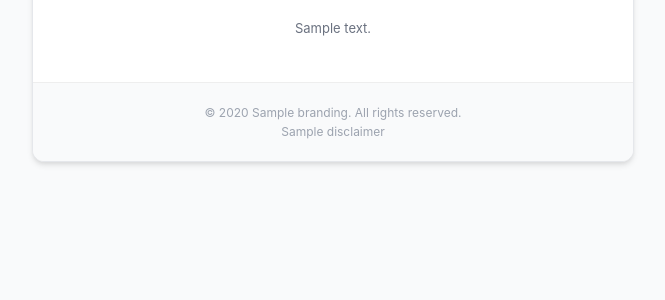
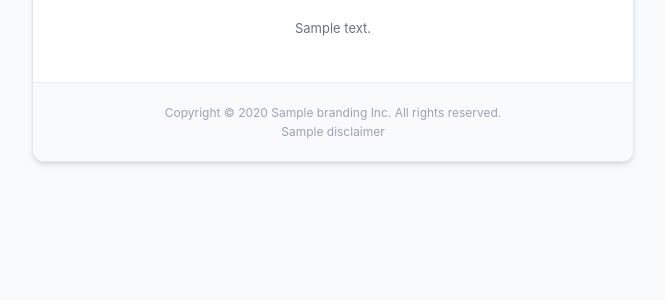
Before and after one commit to loickadjiwanou/logforge-backend, a Python web app: template templates/smtp_test.html in a window 1280 px wide. Shown: the part 396-696 px from the top of the page, without its empty margins (307-972 px from the left). Run offline with Jinja, Linux system fonts and the light colour scheme; the template is opened without the code that fills it: most values are stand-ins (such as "Sample title", 1, 10 or a date in 2020); grey boxes marked "Sample" are stand-in pictures.

Commit message:
style: update email footer copyright text to include Inc. suffix

```diff
--- a/templates/base_email.html
+++ b/templates/base_email.html
@@ -30,7 +30,7 @@
             {% block content %}{% endblock %}
         </div>
         <div class="footer">
-            &copy; {{ current_year }} {{ branding.app_name }}. All rights reserved.<br>
+            Copyright &copy; {{ current_year }} {{ branding.app_name }} Inc. All rights reserved.<br>
             {{ translations.disclaimer }}
         </div>
     </div>
```
